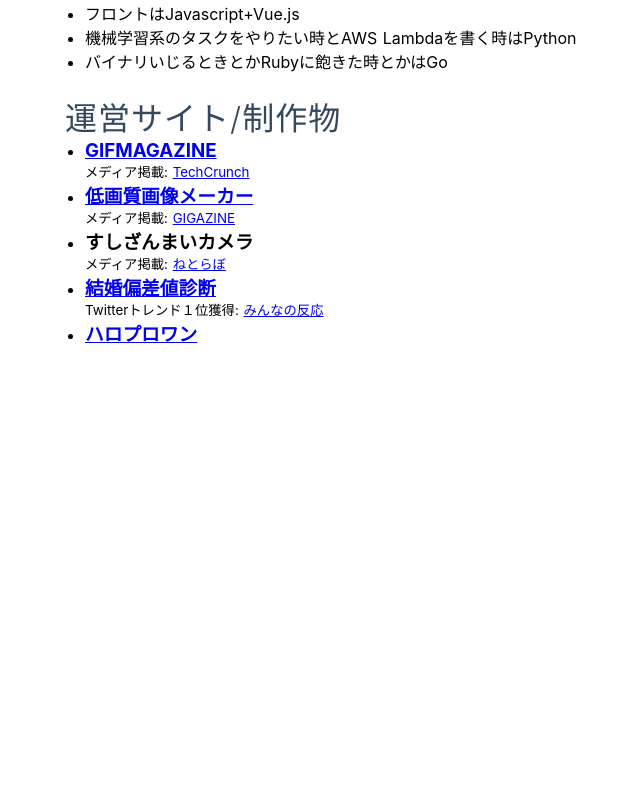
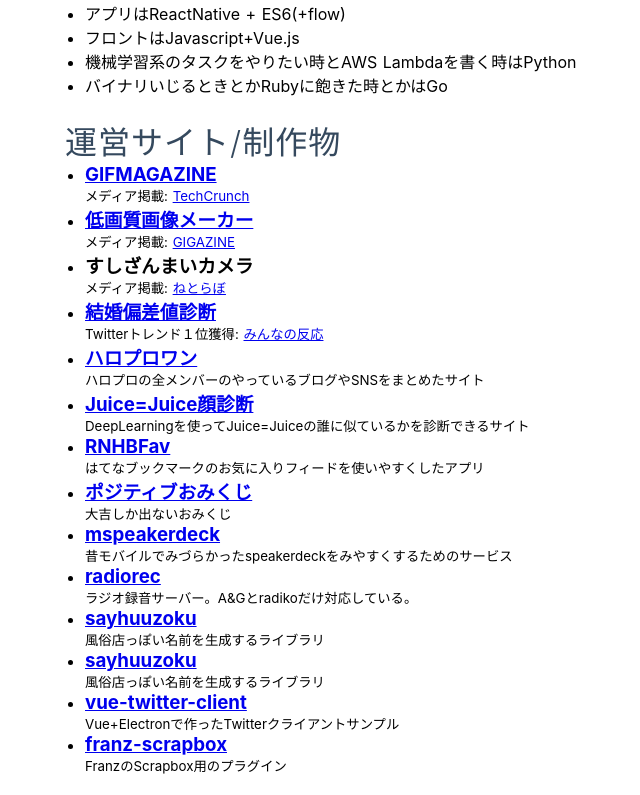
Before and after one commit to YuheiNakasaka/razokulover.com, a Nuxt app: page /profile in a window 1280 px wide. Shown: the part 1437-2232 px from the top of the page, without its empty margins (31-671 px from the left). Before the commit the page ends 1803 px from the top, so only its background shows below. Built offline with nearby package versions, Linux system fonts and the light colour scheme.

Commit message:
制作物とか少し追加

```diff
--- a/pages/profile.vue
+++ b/pages/profile.vue
@@ -41,6 +41,7 @@
           <p>仕事ではRuby,Javascriptを主に使ったWebアプリケーションのフロント/サーバを作ったり。インフラはクラウドベースでAWSが主。GCPも少し。 クローラ、検索サーバ、広告サーバ、画像変換サーバ、ログ収集システムなどwebサービスでよく用いられるシステムは一通り構築経験あり。Electronを使ったデスクトップアプリ作成。ReactNativeを使ったモバイルアプリ開発。
           Imagemagick、FFmpeg、gifsicle等を用いた基本的な画像処理の知識アリ。Railsなオールドサイトをアーキテクチャから構築し直したりも得意。静的コンテンツへのCloudFrontやkeyCDN導入から認証が必要なサイトをFastlyで配信するなどの経験も有るのでCDN活用もそれなりに出来る。どちらかというと細かいライブラリやミドルウェアを作ったりするよりはアプリ等のサービスを作る方が技術がわからん人からもFeedBackを得られやすいので好き。最近は変更に耐えうるコードの設計とか複数人で効率よく開発する仕組みとか実装より少し抽象的なレイヤーに興味が移りつつある。</p>
           <p>プライベートでは<a href="http://nlab.itmedia.co.jp/nl/articles/1401/27/news095.html" target="_blank" rel="noopener">Google Adwordsで彼女を募集したり</a>、パパ活について本人たちにインタビューしたり、インターネットの出会い系文化に関する調査や記事執筆を独自で行なったりしている。</p>
+          <p>雑なwebサービスやアプリを作るのが好き。</p>
           <p>読書が趣味で年間100冊くらいは読むが技術書以外の書籍も多いので興味は散らばりがち。悪意のある人が苦手。</p>
         </section>
 
@@ -101,6 +102,61 @@
             <li>
               <div class="work">
                 <h3><a href="https://yuheinakasaka.github.io/hello-project-one/" target="_blank">ハロプロワン</a></h3>
+                <p>ハロプロの全メンバーのやっているブログやSNSをまとめたサイト</p>
+              </div>
+            </li>
+            <li>
+              <div class="work">
+                <h3><a href="https://yuheinakasaka.github.io/yukanya-front/" target="_blank">Juice=Juice顔診断</a></h3>
+                <p>DeepLearningを使ってJuice=Juiceの誰に似ているかを診断できるサイト</p>
+              </div>
+            </li>
+            <li>
+              <div class="work">
+                <h3><a href="https://razokulover.hateblo.jp/entry/2017/08/21/130000" target="_blank">RNHBFav</a></h3>
+                <p>はてなブックマークのお気に入りフィードを使いやすくしたアプリ</p>
+              </div>
+            </li>
+            <li>
+              <div class="work">
+                <h3><a href="https://wonderful-kepler-5018a5.netlify.com/#/" target="_blank">ポジティブおみくじ</a></h3>
+                <p>大吉しか出ないおみくじ</p>
+              </div>
+            </li>
+            <li>
+              <div class="work">
+                <h3><a href="https://razokulover.hateblo.jp/entry/2018/05/14/170206" target="_blank">mspeakerdeck</a></h3>
+                <p>昔モバイルでみづらかったspeakerdeckをみやすくするためのサービス</p>
+              </div>
+            </li>
+            <li>
+              <div class="work">
+                <h3><a href="https://github.com/YuheiNakasaka/radiorec" target="_blank">radiorec</a></h3>
+                <p>ラジオ録音サーバー。A&Gとradikoだけ対応している。</p>
+              </div>
+            </li>
+            <li>
+              <div class="work">
+                <h3><a href="https://github.com/YuheiNakasaka/sayhuuzoku" target="_blank">sayhuuzoku</a></h3>
+                <p>風俗店っぽい名前を生成するライブラリ</p>
+              </div>
+            </li>
+            <li>
+              <div class="work">
+                <h3><a href="https://github.com/YuheiNakasaka/sayhuuzoku" target="_blank">sayhuuzoku</a></h3>
+                <p>風俗店っぽい名前を生成するライブラリ</p>
+              </div>
+            </li>
+            <li>
+              <div class="work">
+                <h3><a href="https://github.com/YuheiNakasaka/vue-twitter-client" target="_blank">vue-twitter-client</a></h3>
+                <p>Vue+Electronで作ったTwitterクライアントサンプル</p>
+              </div>
+            </li>
+            <li>
+              <div class="work">
+                <h3><a href="https://github.com/YuheiNakasaka/franz-scrapbox" target="_blank">franz-scrapbox</a></h3>
+                <p>FranzのScrapbox用のプラグイン</p>
               </div>
             </li>
           </ul>
```
